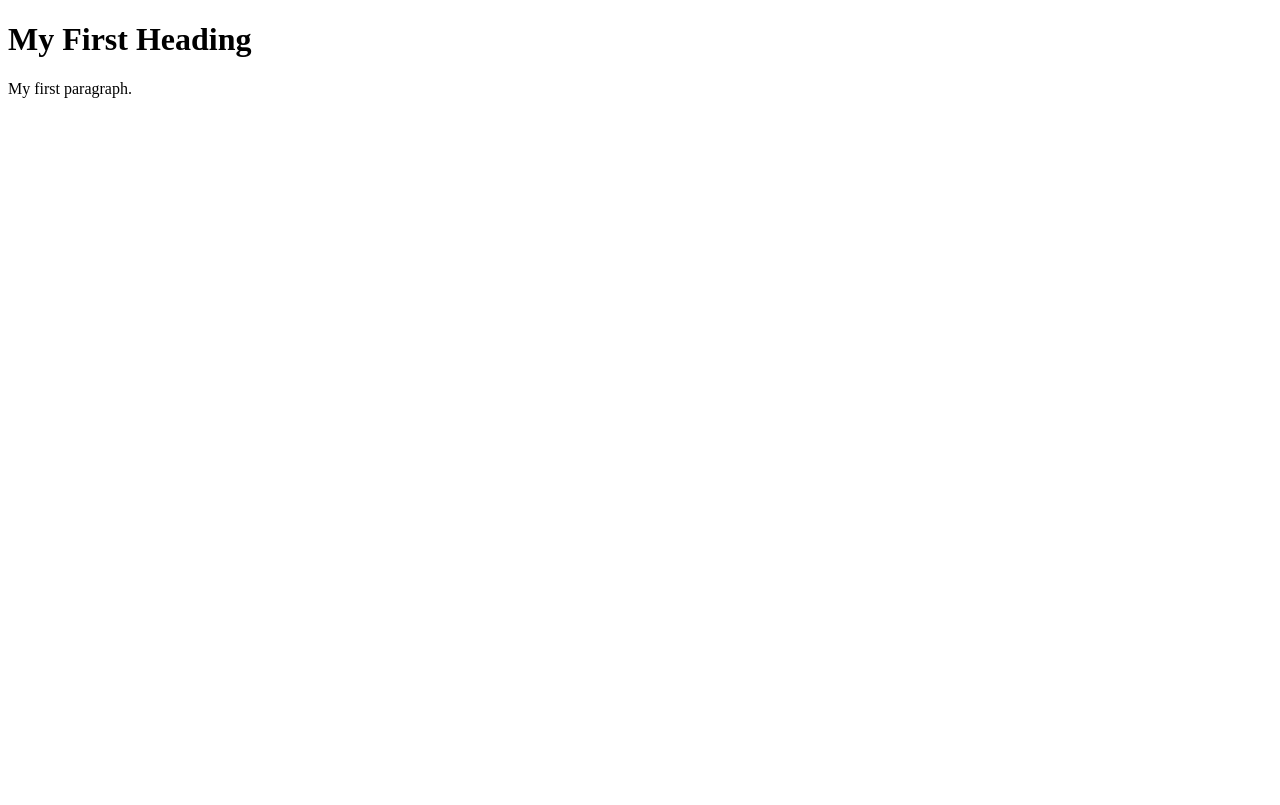
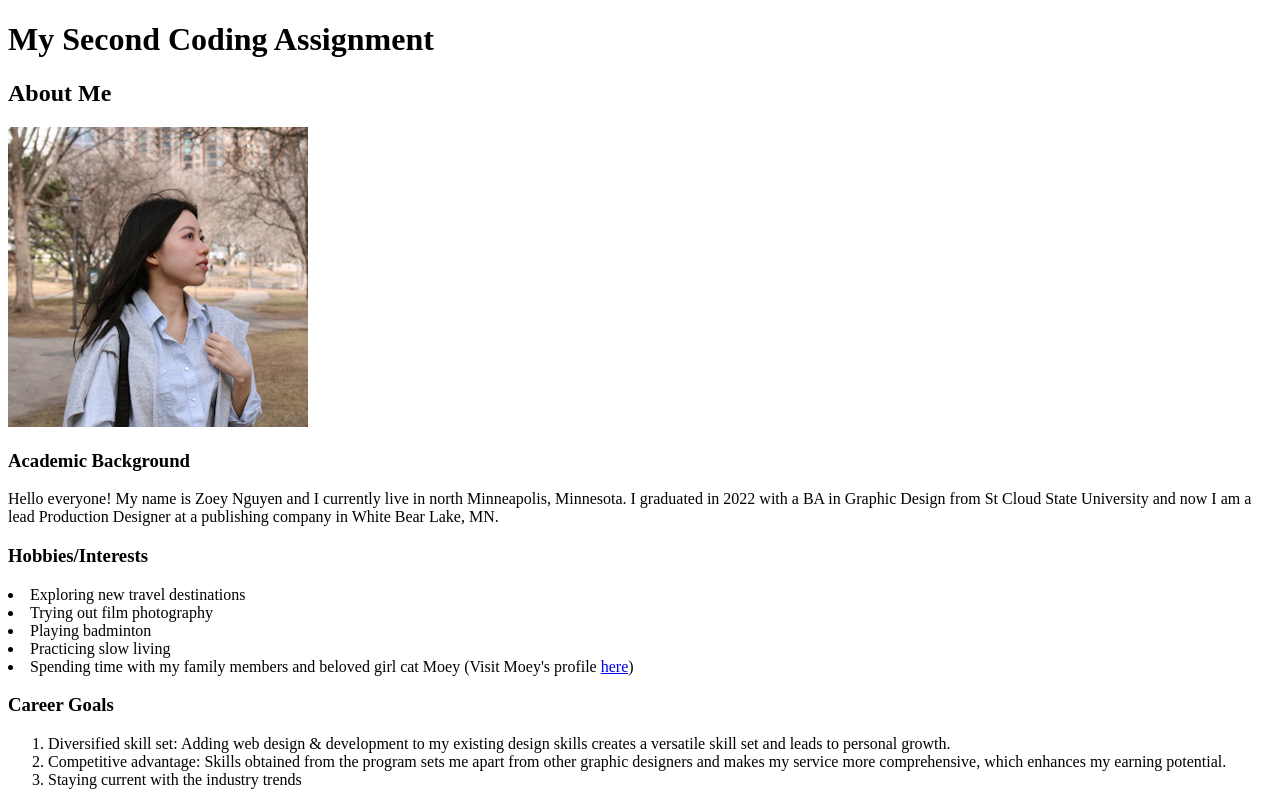
Before and after one commit to ZoeyNguyen65/m2-hw2-nguyen-ngoc, a plain HTML site: page index.html in a window 1280 px wide. Drawn offline with Linux system fonts and the light colour scheme.

Commit message:
modify index.html

```diff
--- a/index.html
+++ b/index.html
@@ -2,9 +2,26 @@
 <html>
 <body>
 
-<h1>My First Heading</h1>
+<h1>My Second Coding Assignment</h1>
+<h2>About Me</h2>
+<img src="Image/IMG_0995.jpeg" alt="">
 
-<p>My first paragraph.</p>
+<h3>Academic Background</h3>
+<p>Hello everyone! My name is Zoey Nguyen and I currently live in north Minneapolis, Minnesota. I graduated in 2022 with a BA in Graphic Design from St Cloud State University and now I am a lead Production Designer at a publishing company in White Bear Lake, MN.</p>
+
+<h3>Hobbies/Interests</h3>
+<li>Exploring new travel destinations</li>
+<li>Trying out film photography</li>
+<li>Playing badminton</li>
+<li>Practicing slow living</li>
+<li>Spending time with my family members and beloved girl cat Moey (Visit Moey's profile <a href=https://www.instagram.com/moeymeowie_cat>here</a>) </li>
+
+<h3>Career Goals</h3>
+<ol>
+    <li>Diversified skill set: Adding web design & development to my existing design skills creates a versatile skill set and leads to personal growth.</li>
+    <li>Competitive advantage: Skills obtained from the program sets me apart from other graphic designers and makes my service more comprehensive, which enhances my earning potential.</li>
+    <li>Staying current with the industry trends</li>
+</ol>
 
 </body>
 </html>
```
Also changed, not shown: Image/IMG_0995.jpeg (added).
